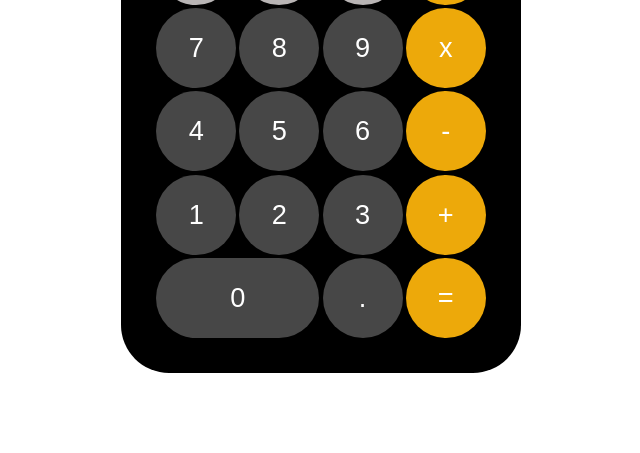
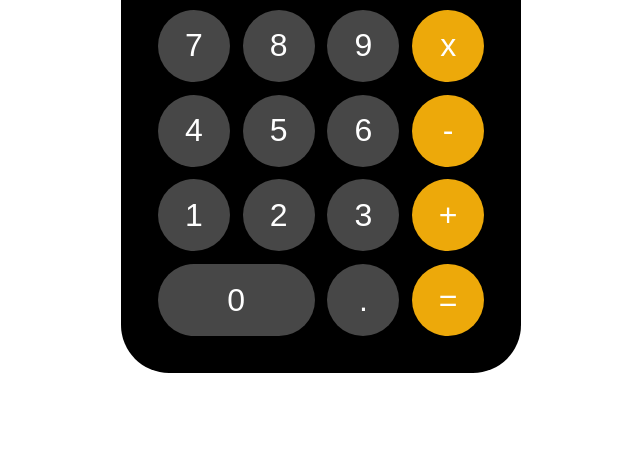
Before and after one commit to irfansutlu/ios-calculator, a plain HTML site: page index.html in a window 1280 px wide. Shown: the part 347-800 px from the top of the page, without its empty margins (319-959 px from the left). Drawn offline with Linux system fonts and the light colour scheme.

Commit message:
ios-calc

```diff
--- a/style.css
+++ b/style.css
@@ -27,9 +27,9 @@ body{
 }
 .main{
     display: grid;
-    grid-template-columns: repeat(4, 5rem);
-    grid-template-rows: repeat(5,5rem);
-    gap: 0.2rem;
+    grid-template-columns: repeat(4, 4.5rem);
+    grid-template-rows: repeat(5,4.5rem);
+    gap: 0.8rem;
     margin-top: 1rem;
 }
 .content{
@@ -39,7 +39,7 @@ body{
     background-color: grey;
     color: white;
     border-radius: 50%;
-    font-size: 1.7rem;
+    font-size: 2rem;
     font-family: Arial, Helvetica, sans-serif;
     background-color: rgb(71, 71, 71);
 }
@@ -57,5 +57,4 @@ body{
 }
 .sec-4 , .sec-8 , .sec-12 , .sec-16 , .sec-19{
     background-color: rgb(237, 169, 10);
-
 }
```
